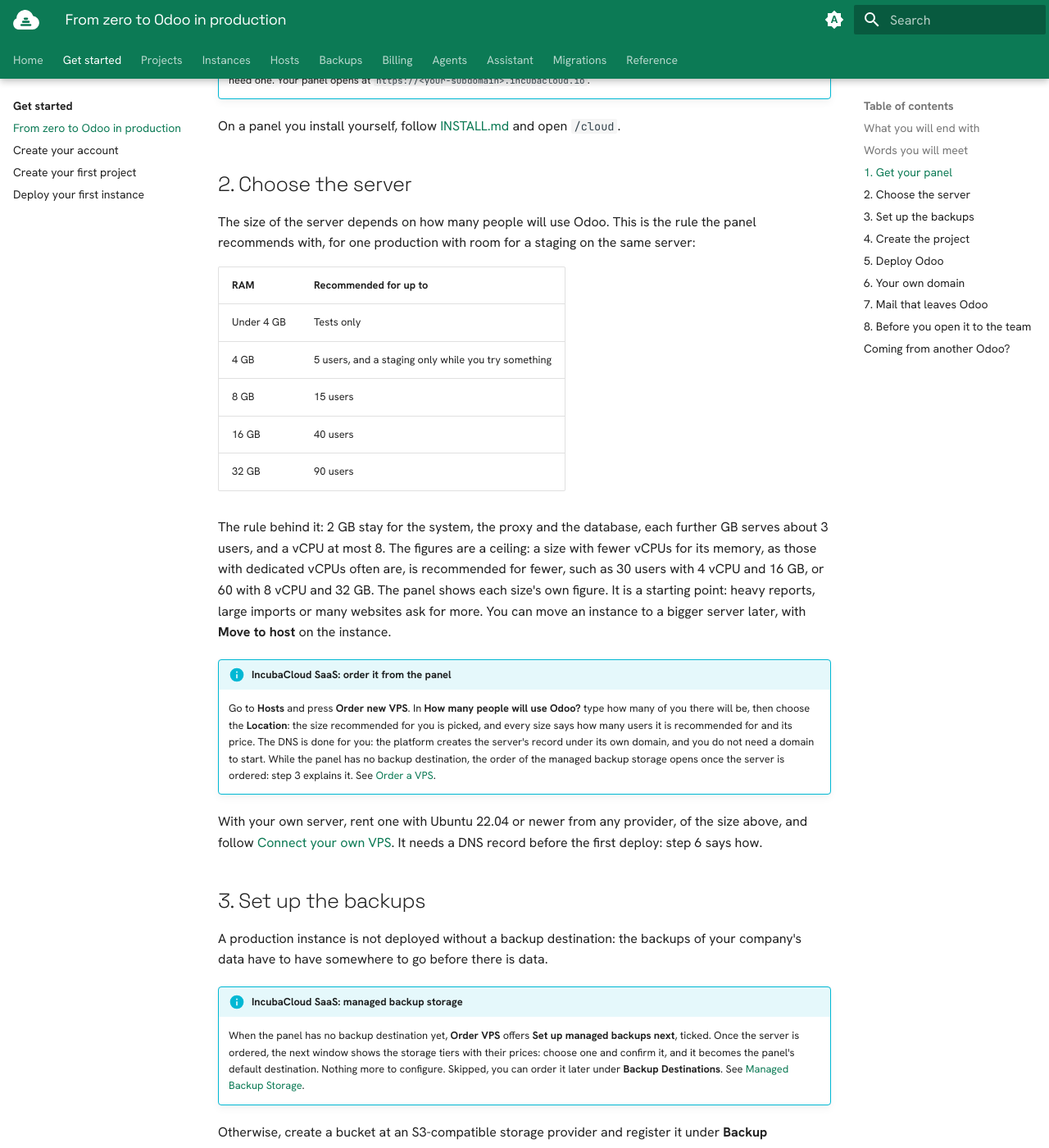
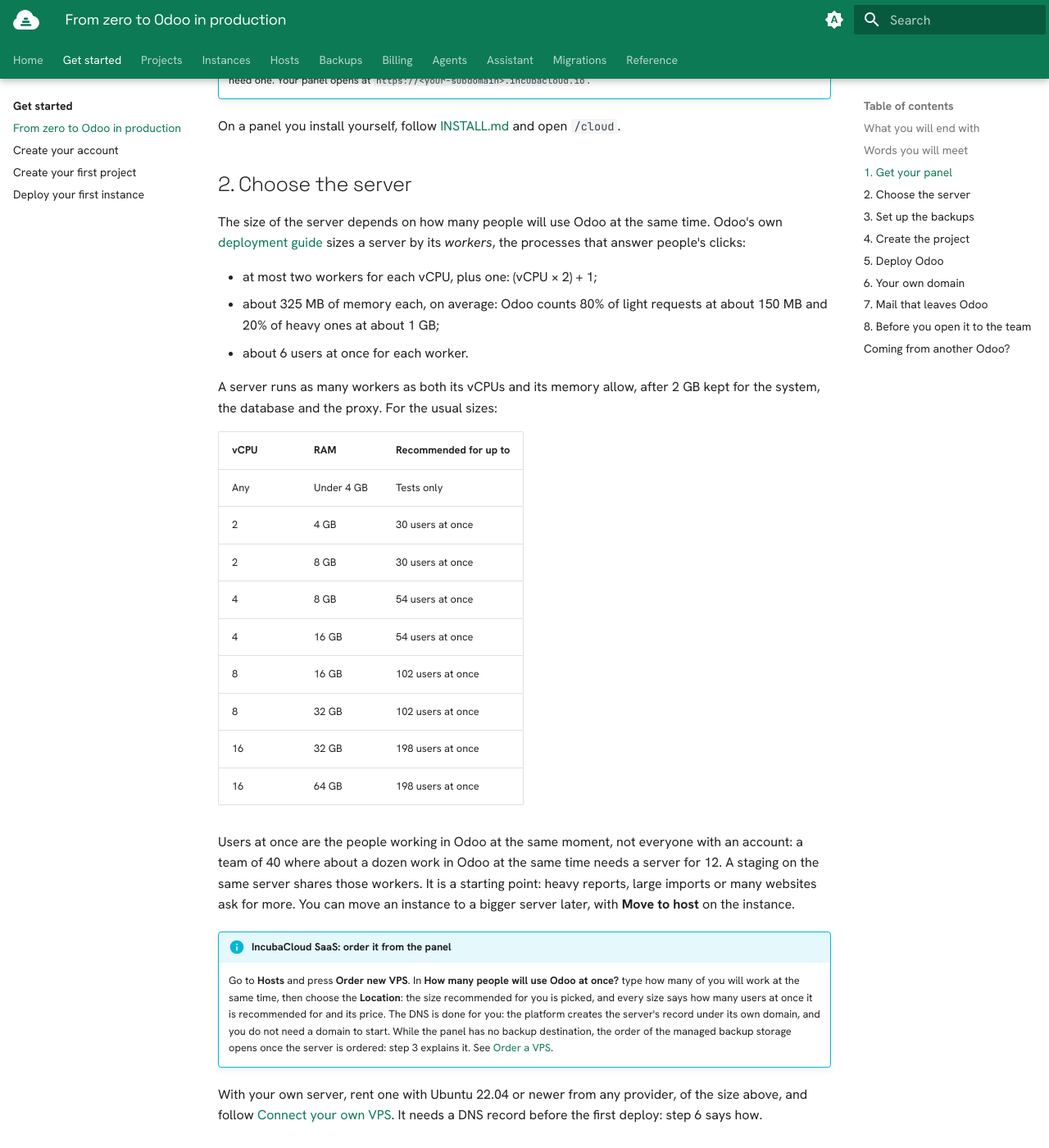
Before and after one commit to incubacloud/incubacloud, an MkDocs documentation site: the page built from docs/user/docs/getting-started/zero-to-odoo.md, in a window 1280 px wide and 1400 px high, scrolled down 1354 px. Shown: the whole window at 82% size. Built offline with MkDocs 1.6.1 and Material for MkDocs 9.7.7, drawn with Linux system fonts in a browser that asks for light colours; plug-ins that fetch from the network failed and are left out; some of the changed text lies outside the part shown.

Commit message:
[DOC] incubacloud 1.0.224: From zero to Odoo sizes the server by Odoo's own formula from its deployment guide, (vCPU × 2) + 1 workers at most, about 325 MB each after 2 GB kept for the system, the database and the proxy, and about 6 users at once a worker, with vCPU and RAM in its table; users at once are not everyone with an account, and an instance's default 2 workers serve about 12 of them; Order a VPS asks how many people will use Odoo at once

```diff
--- a/docs/user/docs/getting-started/zero-to-odoo.md
+++ b/docs/user/docs/getting-started/zero-to-odoo.md
@@ -45,34 +45,45 @@
 
 ## 2. Choose the server
 
-The size of the server depends on how many people will use Odoo. This is the
-rule the panel recommends with, for one production with room for a staging on
-the same server:
+The size of the server depends on how many people will use Odoo at the same
+time. Odoo's own [deployment
+guide](https://www.odoo.com/documentation/19.0/administration/on_premise/deploy.html#worker-number-calculation)
+sizes a server by its *workers*, the processes that answer people's clicks:
 
-| RAM | Recommended for up to |
-|---|---|
-| Under 4 GB | Tests only |
-| 4 GB | 5 users, and a staging only while you try something |
-| 8 GB | 15 users |
-| 16 GB | 40 users |
-| 32 GB | 90 users |
+- at most two workers for each vCPU, plus one: (vCPU × 2) + 1;
+- about 325 MB of memory each, on average: Odoo counts 80% of light requests
+  at about 150 MB and 20% of heavy ones at about 1 GB;
+- about 6 users at once for each worker.
 
-The rule behind it: 2 GB stay for the system, the proxy and the database, each
-further GB serves about 3 users, and a vCPU at most 8. The figures are a
-ceiling: a size with fewer vCPUs for its memory, as those with dedicated vCPUs
-often are, is recommended for fewer, such as 30 users with 4 vCPU and 16 GB, or
-60 with 8 vCPU and 32 GB. The panel shows each size's own figure. It is a
-starting point: heavy reports, large imports or many websites ask for more. You
-can move an instance to a bigger server later, with **Move to host** on the
-instance.
+A server runs as many workers as both its vCPUs and its memory allow, after
+2 GB kept for the system, the database and the proxy. For the usual sizes:
+
+| vCPU | RAM | Recommended for up to |
+|---|---|---|
+| Any | Under 4 GB | Tests only |
+| 2 | 4 GB | 30 users at once |
+| 2 | 8 GB | 30 users at once |
+| 4 | 8 GB | 54 users at once |
+| 4 | 16 GB | 54 users at once |
+| 8 | 16 GB | 102 users at once |
+| 8 | 32 GB | 102 users at once |
+| 16 | 32 GB | 198 users at once |
+| 16 | 64 GB | 198 users at once |
+
+Users at once are the people working in Odoo at the same moment, not everyone
+with an account: a team of 40 where about a dozen work in Odoo at the same
+time needs a server for 12. A staging on the same server shares those
+workers. It is a starting point: heavy reports, large imports or many websites
+ask for more. You can move an instance to a bigger server later, with **Move
+to host** on the instance.
 
 !!! info "IncubaCloud SaaS: order it from the panel"
     Go to **Hosts** and press **Order new VPS**. In **How many people will use
-    Odoo?** type how many of you there will be, then choose the **Location**:
-    the size recommended for you is picked, and every size says how many users
-    it is recommended for and its price. The DNS is done for you: the platform
-    creates the server's record under its own domain, and you do not need a
-    domain to start. While the panel has no backup destination, the order of
+    Odoo at once?** type how many of you will work at the same time, then
+    choose the **Location**: the size recommended for you is picked, and every
+    size says how many users at once it is recommended for and its price. The
+    DNS is done for you: the platform creates the server's record under its
+    own domain, and you do not need a domain to start. While the panel has no backup destination, the order of
     the managed backup storage opens once the server is ordered: step 3
     explains it. See [Order a VPS](../hosts/hire.md).
 
@@ -129,10 +140,10 @@
 [Deploy your first instance](first-deploy.md).
 
 Every instance starts with the limits of a small team: Odoo with 2 workers,
-2 GB of memory and 2 CPUs, and its database with 1 GB. Above about 15 users,
-raise them: on the instance's **Resources** tab, the **Memory Limit** and
-**CPUs** of Odoo and of the database, and on its **Config** tab, `workers`
-(Odoo's rule of thumb: two for each CPU, plus one). They apply on the next
+2 GB of memory and 2 CPUs, and its database with 1 GB. Two workers serve about
+12 users at once. Above that, raise them: on the instance's **Resources** tab,
+the **Memory Limit** and **CPUs** of Odoo and of the database, and on its
+**Config** tab, `workers` (Odoo's rule of thumb: two for each CPU, plus one). They apply on the next
 **Deploy**. See [Memory and resources](../instances/resources.md).
 
 ## 6. Your own domain
```
Also changed, not shown: docs/user/docs/hosts/hire.md (+5 -4 lines), CHANGELOG.md.
